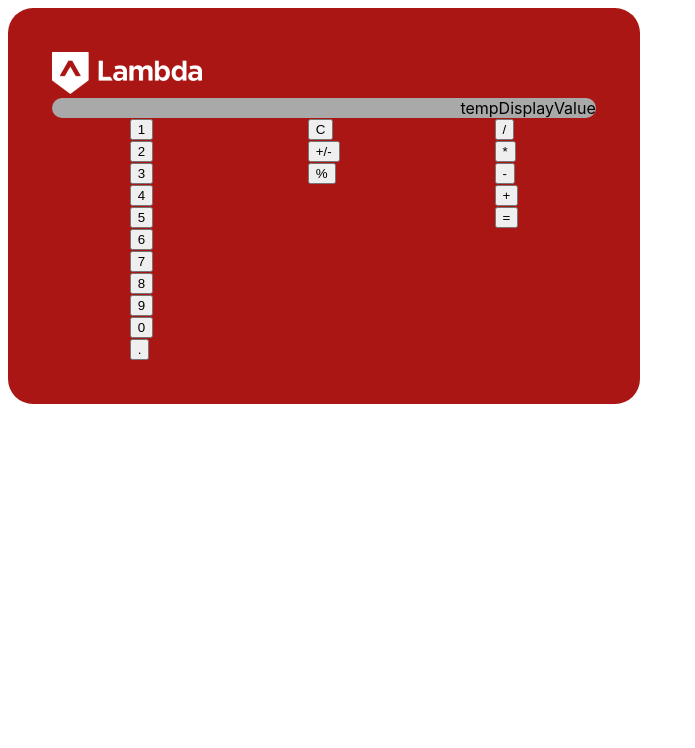
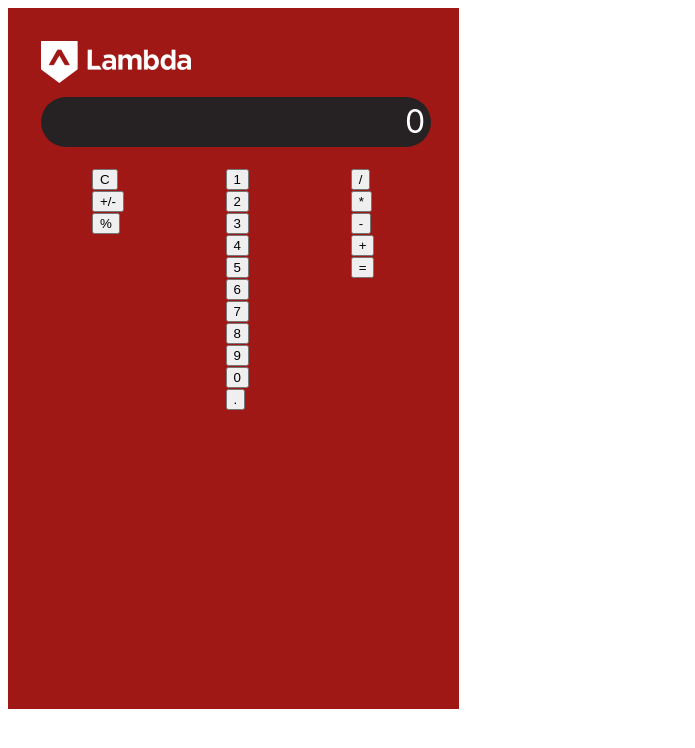
Before and after one commit to daredtech/lambda-calculator, a React (Create React App) app: page / in a window 1280 px wide. Shown: the top 748 px of the page, without its empty margins (0-695 px from the left). Built offline with nearby package versions, Linux system fonts and the light colour scheme.

Commit message:
added some css

```diff
--- a/src/App.css
+++ b/src/App.css
@@ -4,31 +4,47 @@
 
   .container{
       display: flex;
-    background-color: #a91614;
-    width: 50%;
-    border-radius: 25px;
+      width: 400px;
+      height: 650px;
+      background-color: #a01816;
+      padding: 2%;
   }
 
   .App{
-    margin: 7%;
+    display: flex;
+    flex-direction: column;
     width: 100%;
+    padding: 2%;
   }
 
   .logoIcon{
     display: flex;
     width: 40%;
+    padding-bottom: 2.5%;
 }
-
-
   .display{
     display: flex;
     justify-content: flex-end;
+    align-items: center;
     width: 100%;
-      border-radius: 25px;
-      background-color: darkgray;
+    height: 50px;
+    margin: 0 auto;
+    background: rgb(38, 34, 35);
+    color: white;
+    font-size: 2rem;
+    border-radius: 50px;
+    margin-bottom: 5.5%;
+    padding-right: 1.5%;
+
   }
+
   .symbols{
+    width: 100%;
     display: flex;
-      width: 100%;
     justify-content: space-around;
   }
+
+.specials{
+    display: flex;
+    flex-direction: row;
+   }
--- a/src/App.js
+++ b/src/App.js
@@ -23,17 +23,18 @@ function App() {
 
   return (
     <div className="container">
+      <div className="App">
+      <div className='logoIcon'>  <Logo /></div>
 
-      <div className="App">
+        {/* STEP 4 - Render your components here and be sure to properly import/export all files */}
+        <div className='display'> <Display displayValue={displayValue} setDisplayValue={setDisplayValue}/>
+        </div>
+        <div className='symbols'><div className='specials'> <Specials /> </div>
 
-      <div className='logoIcon'>  <Logo /></div>
-        {/* STEP 4 - Render your components here and be sure to properly import/export all files */}
-        <div className='display'> <Display />
-        </div>
-        <div className='symbols'>
-        <Numbers />
-        <Specials />
-        <Operators />
+        <div className='numbers'>  <Numbers /> </div>
+
+        <div className='operators'>   <Operators /> </div>
+
         </div>
 
       </div>
--- a/src/components/DisplayComponents/Display.js
+++ b/src/components/DisplayComponents/Display.js
@@ -1,10 +1,13 @@
 import React from "react";
 
-const tempDisplayValue = 999;
+// const tempDisplayValue = 999;
 
-const Display = () => {
+const Display = (props) => {
+
+  const {displayValue} = props;
+
   return <div>{/* Display any props data here */}
-  tempDisplayValue
+  {displayValue}
   </div>;
 };
 
```
Lines whose indentation alone changed are shown as unchanged.
